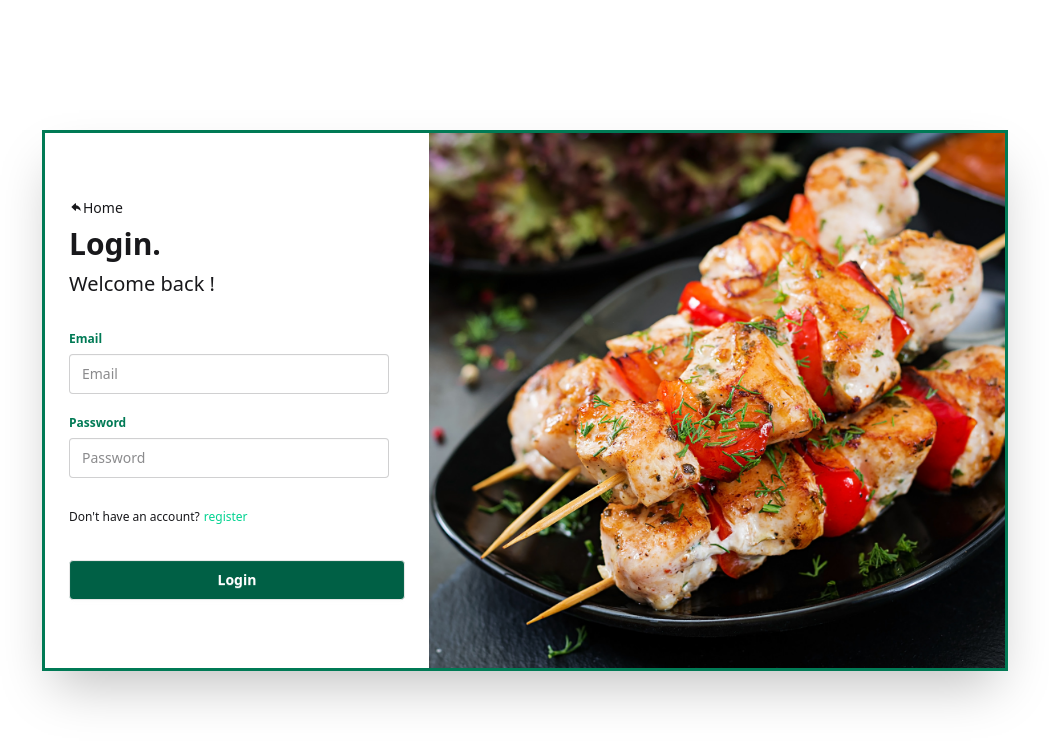
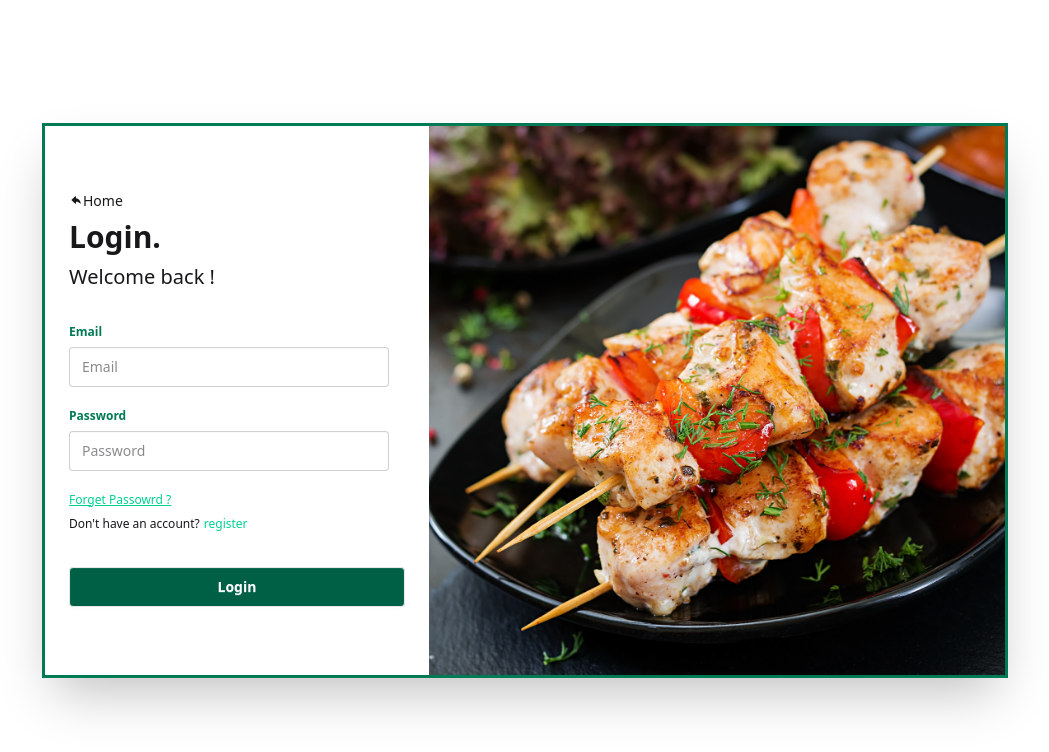
Before and after one commit to Myself-Ashish-Sarker/Food., a React (Vite) app in the folder client/: page /login in a window 1280 px wide. Shown: the top 752 px of the page, without its empty margins (115-1164 px from the left). Built offline with nearby package versions, Linux system fonts and the light colour scheme; no server answers.

Commit message:
minor changes in 'Login' page

```diff
--- a/client/src/pages/Login.jsx
+++ b/client/src/pages/Login.jsx
@@ -78,7 +78,9 @@ const Login = () => {
 
                                     <div className="mb-2"></div>
 
-                                    <div className="mb-1"></div>
+                                    <div>
+                                        <Link className="link link-success">Forget Passowrd ?</Link>
+                                    </div>
 
                                     <div>
                                         <p>Don't have an account?
```
